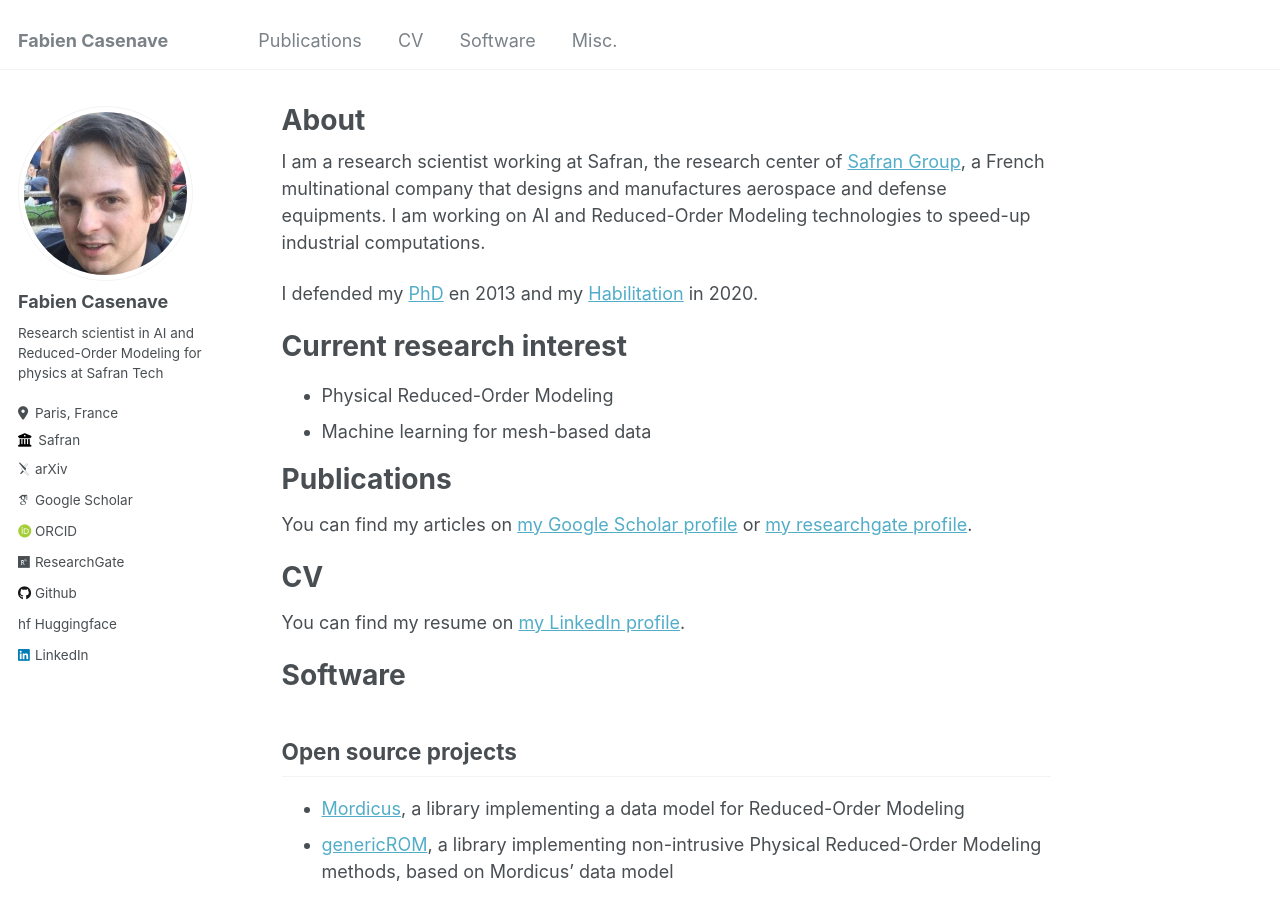
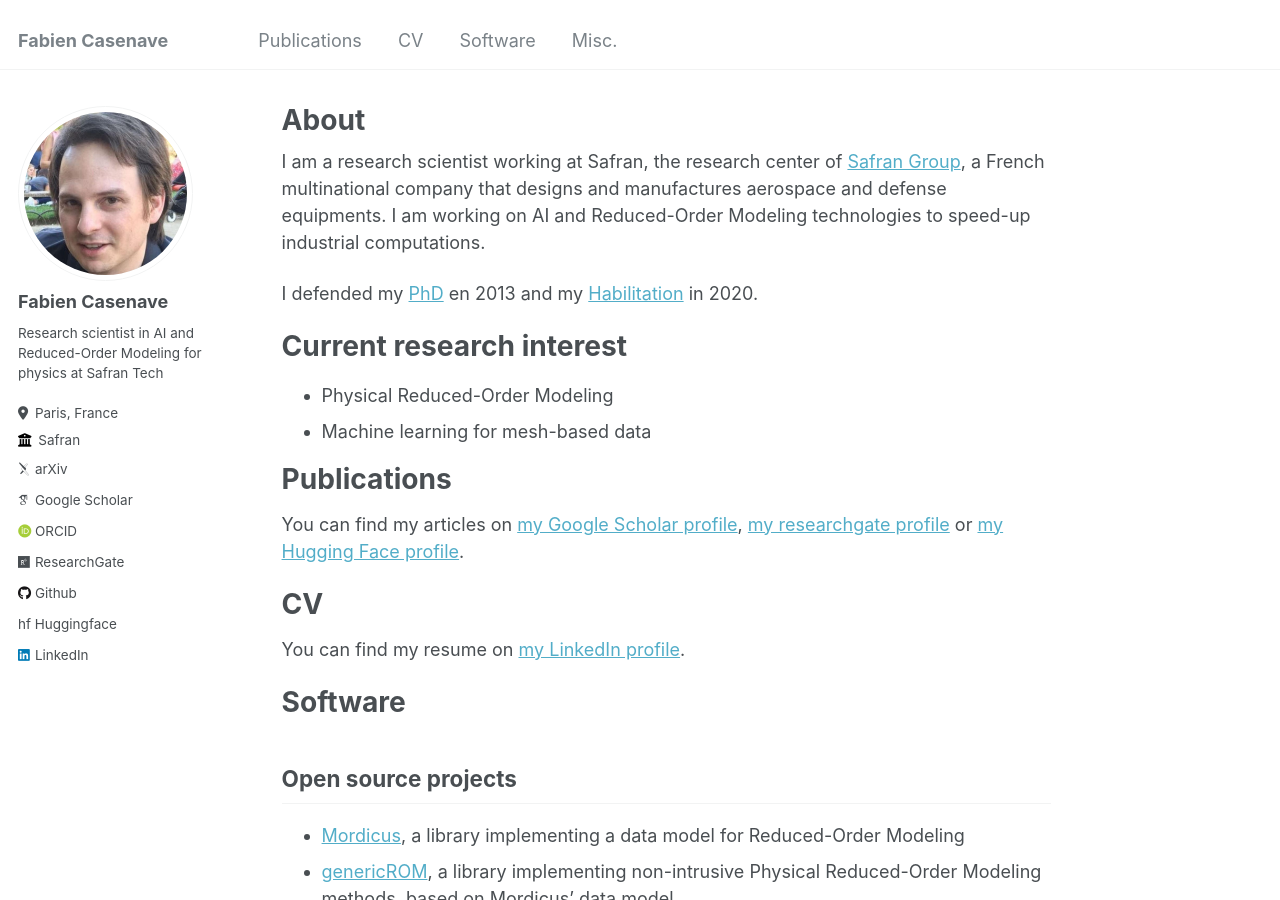
Before and after one commit to casenave/casenave.github.io, a Jekyll site: the page built from _pages/about.md, in a window 1280 px wide and 900 px high. Built offline with Jekyll 4.4.1, drawn with Linux system fonts in a browser that asks for light colours; some web fonts are replaced.

Commit message:
Update about.md

```diff
--- a/_pages/about.md
+++ b/_pages/about.md
@@ -21,7 +21,7 @@ I defended my [PhD](http://casenave.github.io/files/PhD_Casenave.pdf) en 2013 an
 
 # Publications
 
-You can find my articles on [my Google Scholar profile](https://scholar.google.fr/citations?user=VBv7cPQAAAAJ&hl=fr) or [my researchgate profile](https://www.researchgate.net/profile/Fabien-Casenave).
+You can find my articles on [my Google Scholar profile](https://scholar.google.fr/citations?user=VBv7cPQAAAAJ&hl=fr), [my researchgate profile](https://www.researchgate.net/profile/Fabien-Casenave) or [my Hugging Face profile](https://huggingface.co/fabiencasenave).
 
 
 # CV
```
